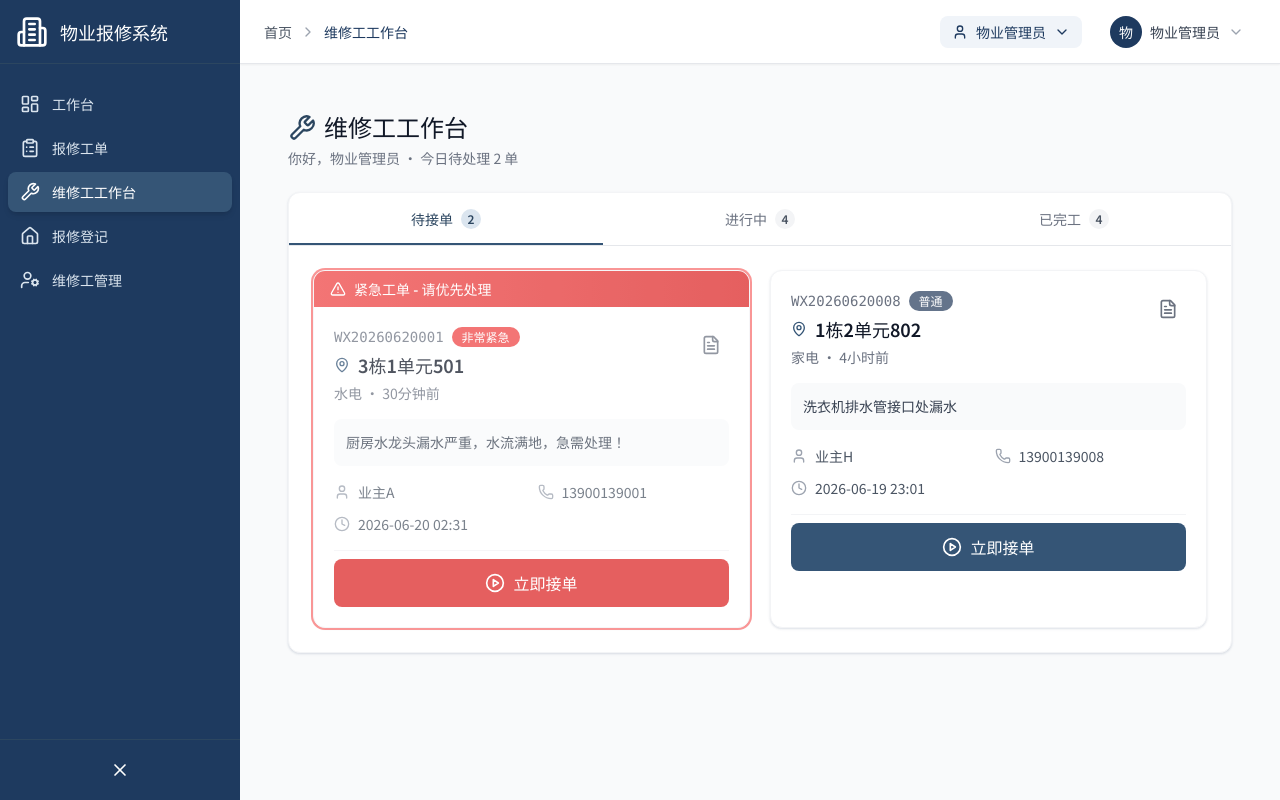
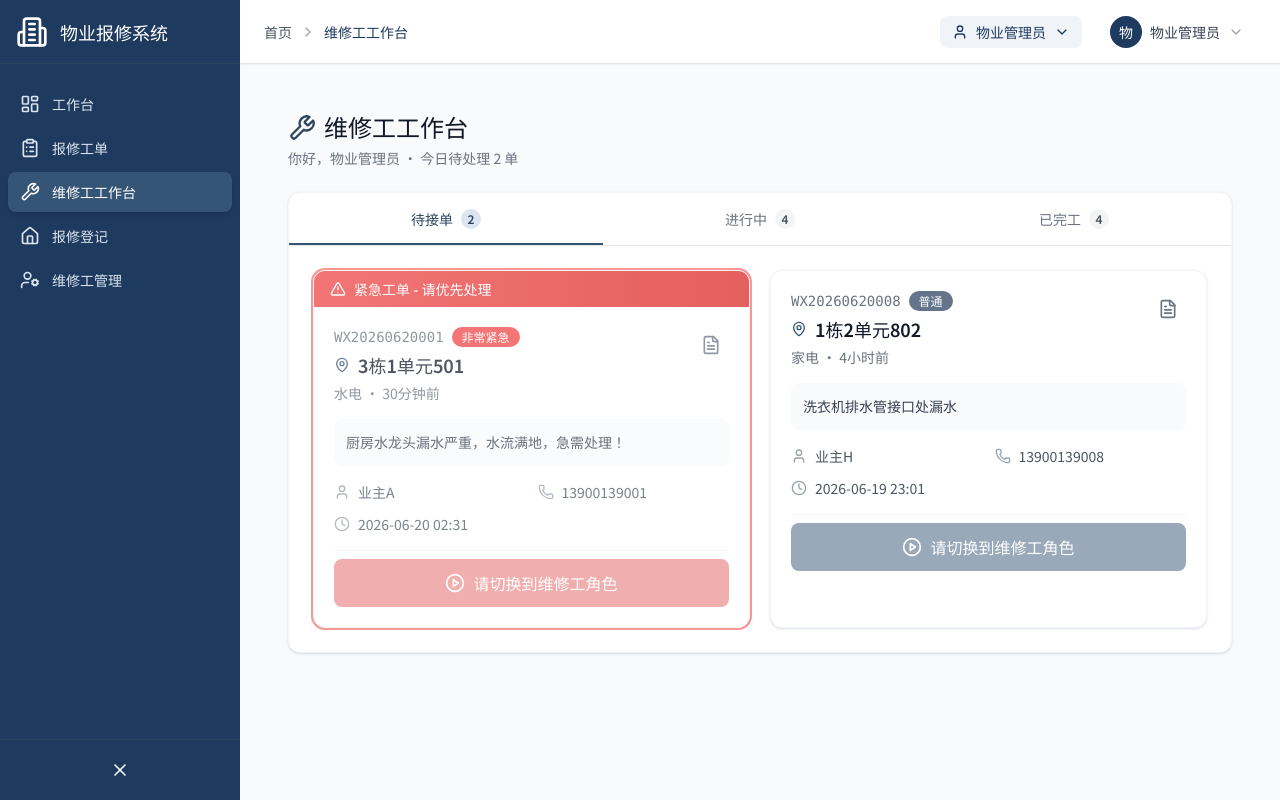
Before and after one commit to qq240098498/trae_tp54, a React (Vite) app: page /workbench in a window 1280 px wide. Built offline with nearby package versions, Linux system fonts and the light colour scheme.

Commit message:
.1523281629553499:8881784b6042ddd779a2f5dde9329229_6a35ebf603be45d017048faa.6a35f71503be45d01704a23b.6a35f710e89a3e800ff369f3:Trae CN.T(2026/6/20 10:12:37)

```diff
--- a/src/pages/Workbench.tsx
+++ b/src/pages/Workbench.tsx
@@ -23,6 +23,7 @@ function OrderCard({
   onComplete,
   onViewDetail,
   isUrgent,
+  canAccept,
 }: {
   order: RepairOrder;
   tabKey: TabKey;
@@ -31,6 +32,7 @@ function OrderCard({
   onComplete: (remark: string) => void;
   onViewDetail: () => void;
   isUrgent: boolean;
+  canAccept?: boolean;
 }) {
   const [arriveRemark, setArriveRemark] = useState('');
   const [completeRemark, setCompleteRemark] = useState('');
@@ -146,15 +148,17 @@ function OrderCard({
           <div className="pt-2 border-t border-gray-100">
             <button
               onClick={onAccept}
+              disabled={canAccept === false}
               className={cn(
                 'w-full py-3 rounded-lg font-medium text-white transition-all duration-200 flex items-center justify-center gap-2',
                 isUrgent
                   ? 'bg-red-600 hover:bg-red-700 hover:scale-[1.02] active:scale-[0.98]'
-                  : 'bg-primary-600 hover:bg-primary-700 hover:scale-[1.02] active:scale-[0.98]'
+                  : 'bg-primary-600 hover:bg-primary-700 hover:scale-[1.02] active:scale-[0.98]',
+                canAccept === false && 'opacity-50 cursor-not-allowed hover:scale-100'
               )}
             >
               <PlayCircle className="w-5 h-5" />
-              立即接单
+              {canAccept === false ? '请切换到维修工角色' : '立即接单'}
             </button>
           </div>
         )}
@@ -260,12 +264,13 @@ function OrderCard({
 }
 
 export default function Workbench() {
-  const { orders, currentUser, acceptOrder, updateOrderStatus } = useAppStore();
+  const { orders, currentUser, acceptOrder, updateOrderStatus, addToast } = useAppStore();
   const [activeTab, setActiveTab] = useState<TabKey>('pending');
   const [detailModalOpen, setDetailModalOpen] = useState(false);
   const [selectedOrder, setSelectedOrder] = useState<RepairOrder | null>(null);
 
   const workerId = currentUser.workerId;
+  const canAccept = !!workerId;
 
   const tabOrders = useMemo(() => {
     const result: Record<TabKey, RepairOrder[]> = {
@@ -306,7 +311,10 @@ export default function Workbench() {
   }, [orders, workerId]);
 
   const handleAccept = (order: RepairOrder) => {
-    if (!workerId) return;
+    if (!workerId) {
+      addToast('warning', '请切换到维修工角色后再进行接单操作');
+      return;
+    }
     acceptOrder(order.id, currentUser.name, workerId);
   };
 
@@ -398,6 +406,7 @@ export default function Workbench() {
                       onComplete={(remark) => handleComplete(order, remark)}
                       onViewDetail={() => handleViewDetail(order)}
                       isUrgent={isUrgent}
+                      canAccept={canAccept}
                     />
                   );
                 })}
```
